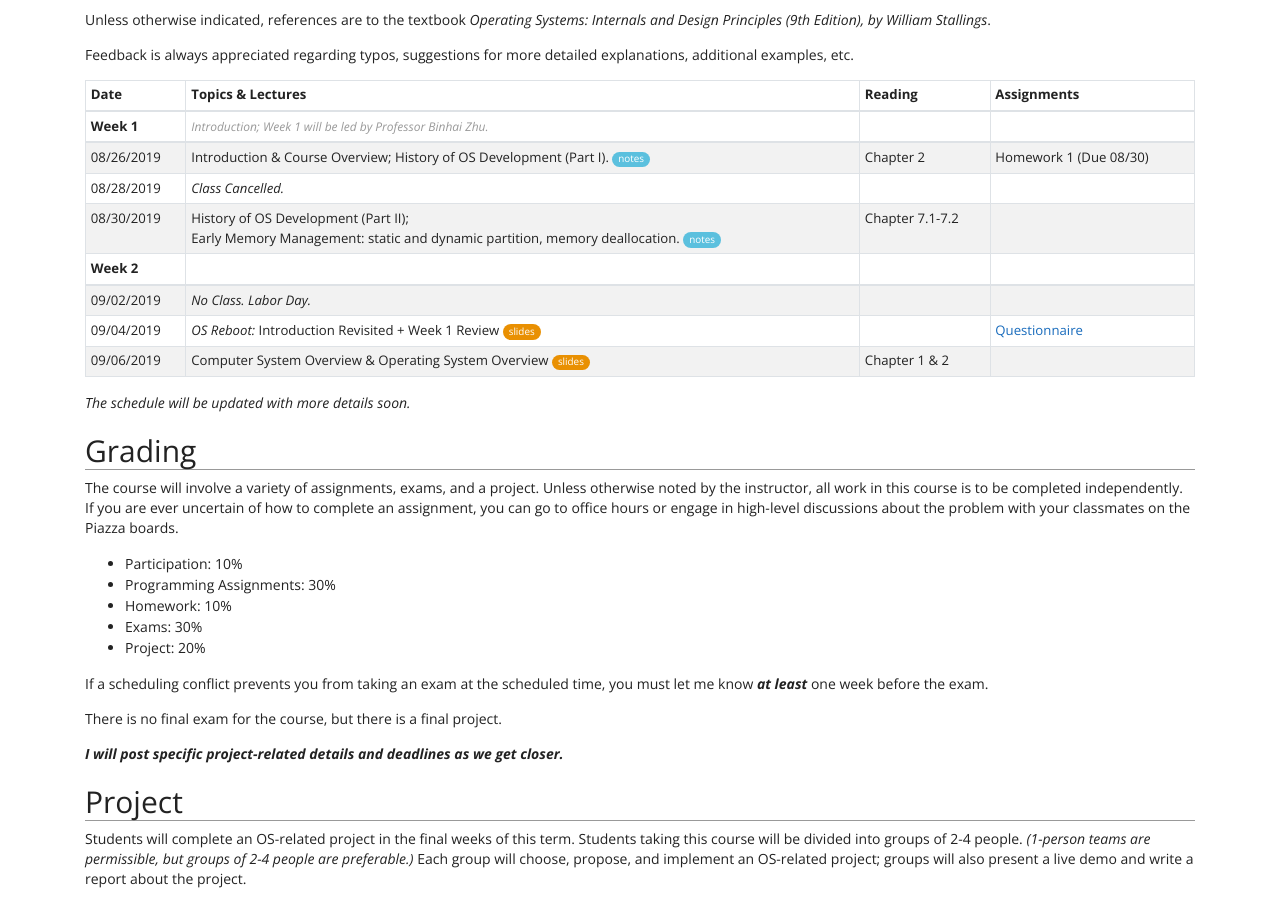
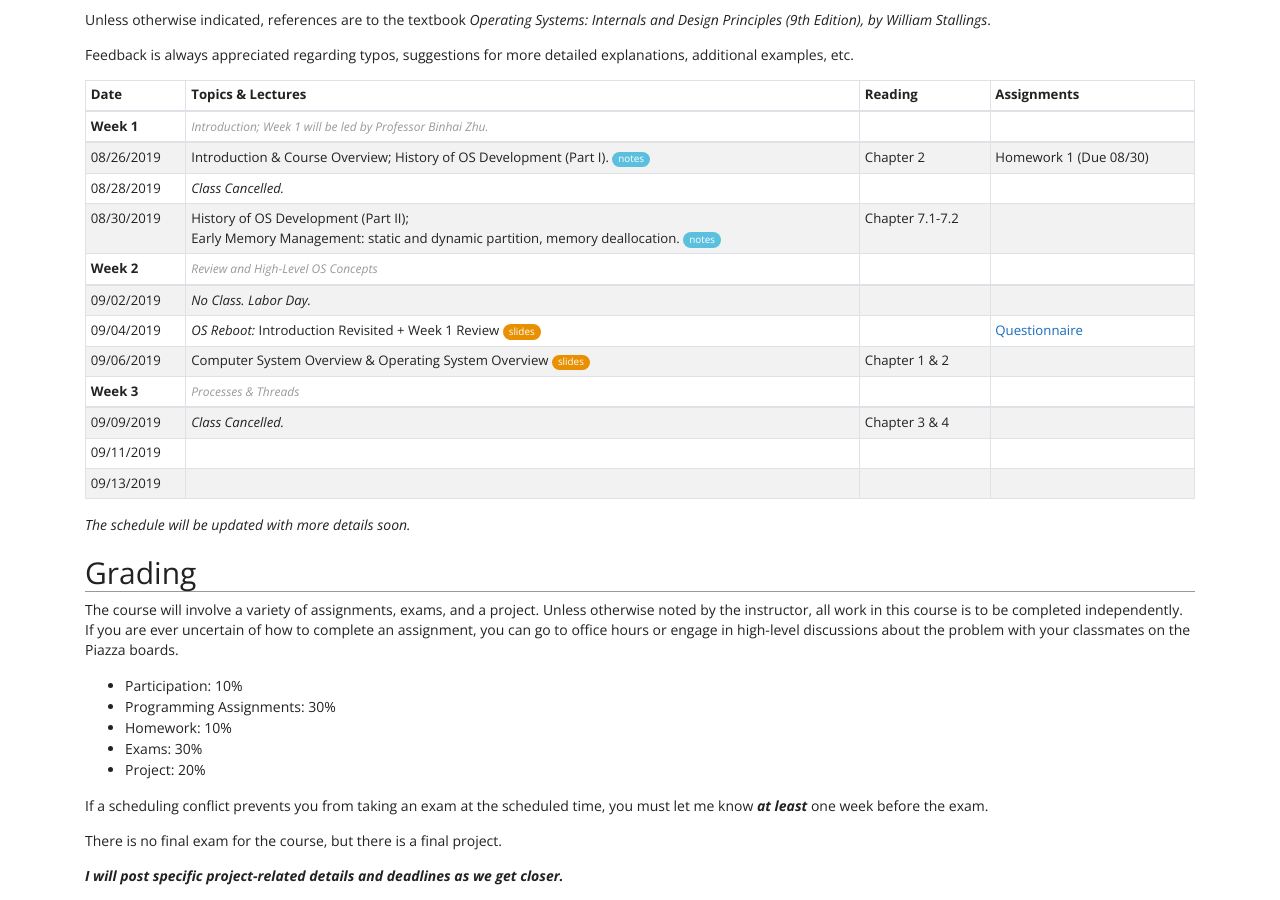
Before and after one commit to traviswpeters/cs460-2019-fall, a Jekyll site: the page built from index.md, in a window 1280 px wide and 900 px high, scrolled down 1324 px. Built offline with Jekyll 4.4.1, drawn with Linux system fonts in a browser that asks for light colours; nearby versions of some CDN libraries.

Commit message:
slight update

```diff
--- a/index.md
+++ b/index.md
@@ -142,8 +140,9 @@ Security
 Test 3
 
 Special Topics
-- Operating Systems for Mobile: Android & iOS
-- Operating Systems for IoT
+- Virtual Machines & Containers
+- Mobile OS: Android & iOS
+- IoT OS:
 Project Presentations
 
 {% endcomment %}
@@ -155,48 +154,48 @@ Project Presentations
 | 08/26/2019    | Introduction & Course Overview; History of OS Development (Part I). [notes]({{site.data.settings.notes}}/cs460-bhz-1.pdf){:.notes}                                                     | Chapter 2                      | Homework 1 (Due 08/30)                       |
 | 08/28/2019    | *Class Cancelled.*                                                                                                                                                                     |                                |                                              |
 | 08/30/2019    | History of OS Development (Part II); <br/>Early Memory Management: static and dynamic partition, memory deallocation. [notes]({{site.data.settings.notes}}/cs460-bhz-2.pdf){:.notes}   | Chapter 7.1-7.2                |                                              |
-| **Week 2**    | <span class="smallnote"></span>
+| **Week 2**    | <span class="smallnote">Review and High-Level OS Concepts</span>
 | ------------- | -------------------------------------------------------------------------------------------------------------------------------------------------------------------------------------- | ------------------------------ |--------------------------------------------- |
 | 09/02/2019    | *No Class. Labor Day.*                                                                                                                                                                 |                                |                                              |
 | 09/04/2019    | *OS Reboot:* Introduction Revisited + Week 1 Review [slides]({{site.data.settings.slides}}/cs460-01.pdf){:.slides}                                                                     |                                | {{site.data.settings.questionnaire}}         |
 | 09/06/2019    | Computer System Overview & Operating System Overview [slides]({{site.data.settings.slides}}/cs460-02.pdf){:.slides}                                                                    | Chapter 1 & 2                  |                                              |
+| **Week 3**    | <span class="smallnote">Processes & Threads</span>
+| ------------- | -------------------------------------------------------------------------------------------------------------------------------------------------------------------------------------- | ------------------------------ |--------------------------------------------- |
+| 09/09/2019    | *Class Cancelled.*                                                                                                                                                                     | Chapter 3 & 4                  |                                              |
+| 09/11/2019    |                                                                                                                          |                                |                                              |
+| 09/13/2019    |                                                                                                                                                                                        |                                |                                              |
 {% comment %}
-| **Week 3**    | <span class="smallnote"></span>
-| ------------- | -------------------------------------------------------------------------------------------------------------------------------------------------------------------------------------- | ------------------------------ |--------------------------------------------- |
-| 09/09/2019    |                                                                                                                                                                                        |                                |                                              |
-| 09/11/2019    |                                                                                                                                                                                        |                                |                                              |
-| 09/13/2019    |                                                                                                                                                                                        |                                |                                              |
-| **Week 4**    | <span class="smallnote"></span>
+| **Week 4**    | <span class="smallnote">Scheduling</span>
 | ------------- | -------------------------------------------------------------------------------------------------------------------------------------------------------------------------------------- | ------------------------------ |--------------------------------------------- |
 | 09/16/2019    |                                                                                                                                                                                        |                                |                                              |
 | 09/18/2019    |                                                                                                                                                                                        |                                |                                              |
 | 09/20/2019    |                                                                                                                                                                                        |                                |                                              |
-| **Week 5**    | <span class="smallnote"></span>
+| **Week 5**    | <span class="smallnote">Concurrency</span>
 | ------------- | -------------------------------------------------------------------------------------------------------------------------------------------------------------------------------------- | ------------------------------ |--------------------------------------------- |
 | 09/23/2019    |                                                                                                                                                                                        |                                |                                              |
 | 09/25/2019    |                                                                                                                                                                                        |                                |                                              |
-| 09/27/2019    | ***Exam #1***                                                                                                                                                                                       |                                |                                              |
-| **Week 6**    | <span class="smallnote"></span>
+| 09/27/2019    | ***Exam #1***                                                                                                                                                                          |                                |                                              |
+| **Week 6**    | <span class="smallnote">Memory Management & Virtual Memory</span>
 | ------------- | -------------------------------------------------------------------------------------------------------------------------------------------------------------------------------------- | ------------------------------ |--------------------------------------------- |
 | 09/30/2019    |                                                                                                                                                                                        |                                |                                              |
 | 10/02/2019    |                                                                                                                                                                                        |                                |                                              |
 | 10/04/2019    |                                                                                                                                                                                        |                                |                                              |
-| **Week 7**    | <span class="smallnote"></span>
+| **Week 7**    | <span class="smallnote">Memory Management & Virtual Memory</span>
 | ------------- | -------------------------------------------------------------------------------------------------------------------------------------------------------------------------------------- | ------------------------------ |--------------------------------------------- |
 | 10/07/2019    |                                                                                                                                                                                        |                                |                                              |
 | 10/09/2019    |                                                                                                                                                                                        |                                |                                              |
 | 10/11/2019    |                                                                                                                                                                                        |                                |                                              |
-| **Week 8**    | <span class="smallnote"></span>
+| **Week 8**    | <span class="smallnote">File Systems & I/O</span>
 | ------------- | -------------------------------------------------------------------------------------------------------------------------------------------------------------------------------------- | ------------------------------ |--------------------------------------------- |
 | 10/14/2019    |                                                                                                                                                                                        |                                |                                              |
 | 10/16/2019    |                                                                                                                                                                                        |                                |                                              |
 | 10/18/2019    |                                                                                                                                                                                        |                                |                                              |
-| **Week 9**    | <span class="smallnote"></span>
+| **Week 9**    | <span class="smallnote">Information Protection & Security</span>
 | ------------- | -------------------------------------------------------------------------------------------------------------------------------------------------------------------------------------- | ------------------------------ |--------------------------------------------- |
 | 10/21/2019    |                                                                                                                                                                                        |                                |                                              |
-| 10/23/2019    |                                                                                                                                                                                          |                                |                                              |
-| 10/25/2019    | ***Exam #2***                                                                                                                                                                                       |                                |                                              |
-| **Week 10**    | <span class="smallnote"></span>
+| 10/23/2019    |                                                                                                                                                                                        |                                |                                              |
+| 10/25/2019    | ***Exam #2***                                                                                                                                                                          |                                |                                              |
+| **Week 10**   | <span class="smallnote"></span>
 | ------------- | -------------------------------------------------------------------------------------------------------------------------------------------------------------------------------------- | ------------------------------ |--------------------------------------------- |
 | 10/28/2019    |                                                                                                                                                                                        |                                |                                              |
 | 10/30/2019    |                                                                                                                                                                                        |                                |                                              |
@@ -208,24 +207,24 @@ Project Presentations
 | 11/08/2019    |                                                                                                                                                                                        |                                |                                              |
 | **Week 12**   | <span class="smallnote"></span>
 | ------------- | -------------------------------------------------------------------------------------------------------------------------------------------------------------------------------------- | ------------------------------ |--------------------------------------------- |
-| 11/11/2019    | *No Class. Veteran's Day.*                                                                                                                                                |                                |                                              |
+| 11/11/2019    | *No Class. Veteran's Day.*                                                                                                                                                             |                                |                                              |
 | 11/13/2019    |                                                                                                                                                                                        |                                |                                              |
 | 11/15/2019    |                                                                                                                                                                                        |                                |                                              |
 | **Week 13**   | <span class="smallnote"></span>
 | ------------- | -------------------------------------------------------------------------------------------------------------------------------------------------------------------------------------- | ------------------------------ |--------------------------------------------- |
-| 11/18/2019    | ***Exam #3***                                                                                                                                                                                       |                                |                                              |
-| 11/20/2019    | Project Presentations.                                                                                                                                                                                       |                                |                                              |
-| 11/22/2019    | Project Presentations.                                                                                                                                                                                        |                                |                                              |
+| 11/18/2019    | ***Exam #3***                                                                                                                                                                          |                                |                                              |
+| 11/20/2019    | Project Presentations.                                                                                                                                                                 |                                |                                              |
+| 11/22/2019    | Project Presentations.                                                                                                                                                                 |                                |                                              |
 | **Week 14**   | <span class="smallnote"></span>
 | ------------- | -------------------------------------------------------------------------------------------------------------------------------------------------------------------------------------- | ------------------------------ |--------------------------------------------- |
-| 11/25/2019    | Project Presentations.                                                                                                                                                                                       |                                |                                              |
+| 11/25/2019    | Project Presentations.                                                                                                                                                                 |                                |                                              |
 | 11/27/2019    | *No Class. Thanksgiving.*                                                                                                                                                              |                                |                                              |
 | 11/29/2019    | *No Class. Thanksgiving.*                                                                                                                                                              |                                |                                              |
 | **Week 15**   | <span class="smallnote"></span>
 | ------------- | -------------------------------------------------------------------------------------------------------------------------------------------------------------------------------------- | ------------------------------ |--------------------------------------------- |
-| 12/02/2019    | Project Presentations.                                                                                                                                                                                       |                                |                                              |
-| 12/04/2019    | Project Presentations.                                                                                                                                                                                       |                                |                                              |
-| 12/06/2019    | Project Presentations. *(Last Day of Class.)*                                                                                                                                                                    |                                |                                              |
+| 12/02/2019    | Project Presentations.                                                                                                                                                                 |                                |                                              |
+| 12/04/2019    | Project Presentations.                                                                                                                                                                 |                                |                                              |
+| 12/06/2019    | Project Presentations. *(Last Day of Class.)*                                                                                                                                          |                                |                                              |
 | ------------- | -------------------------------------------------------------------------------------------------------------------------------------------------------------------------------------- | ------------------------------ |--------------------------------------------- |
 {% endcomment %}
 
```
Also changed, not shown: other parts of index.md (+4 -6 lines).
